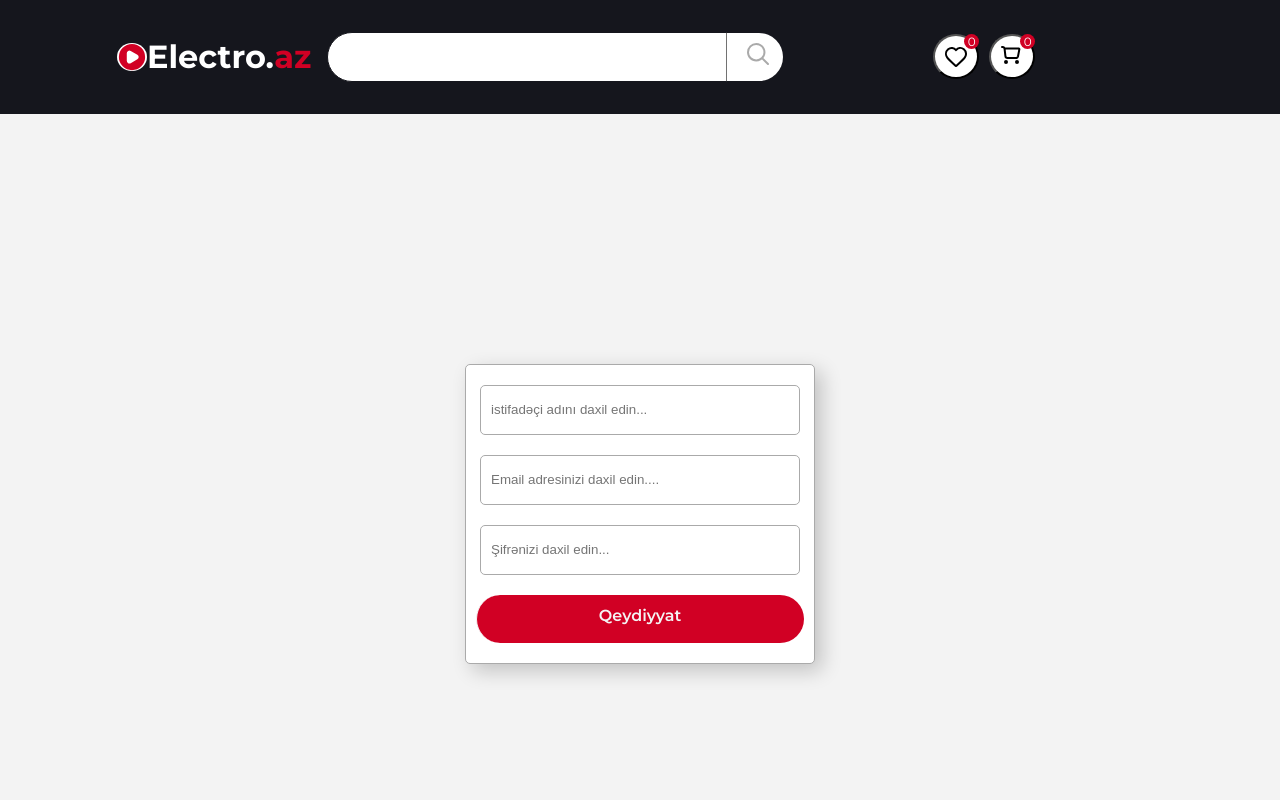
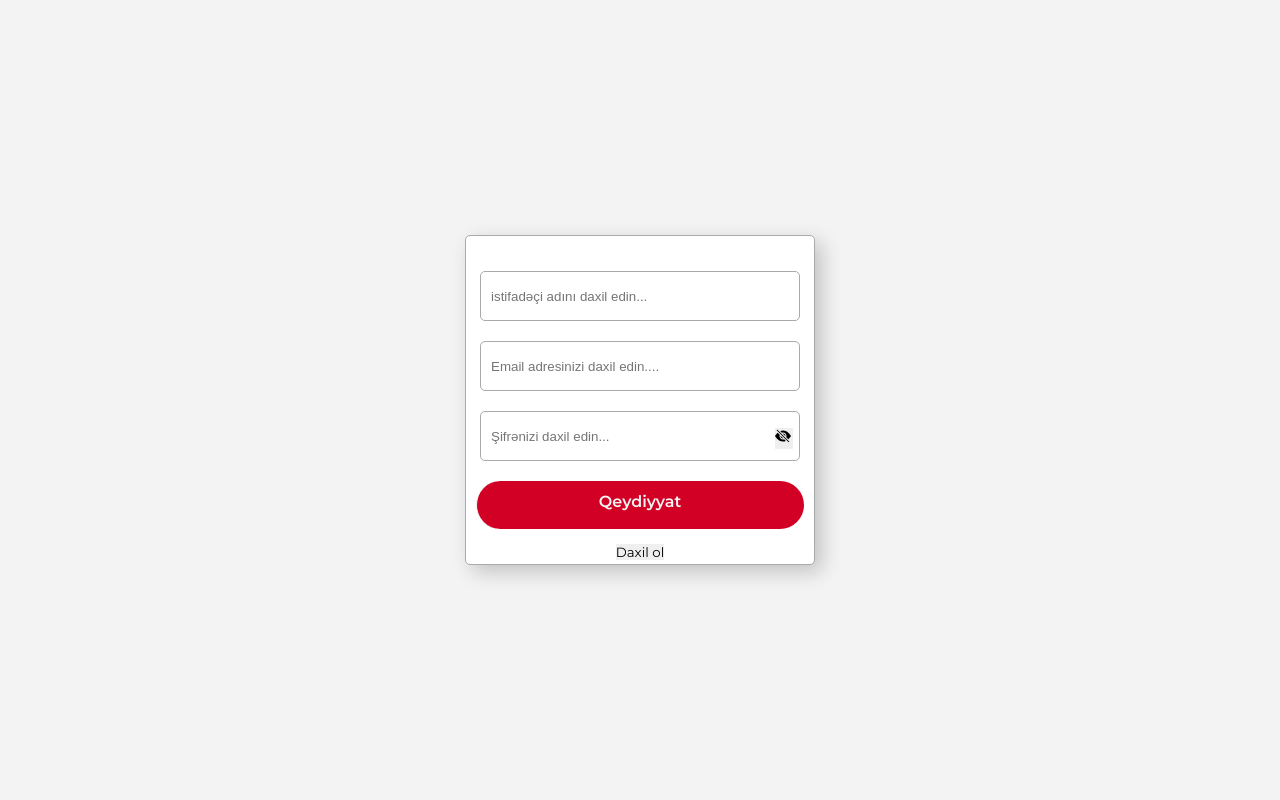
Before and after one commit to AlisahibRasulov/Electro.az-Json, a React (Create React App) app: page /signup in a window 1280 px wide. Shown: the top 800 px of the page. Built offline with nearby package versions, Linux system fonts and the light colour scheme.

Commit message:
show and hide password

```diff
--- a/src/App.js
+++ b/src/App.js
@@ -1,5 +1,5 @@
 import React, { useState } from "react";
-import { Route, Routes, Navigate } from "react-router-dom"
+import { Route, Routes, Navigate, useLocation} from "react-router-dom"
 // ? COMPONENTS
 import Navbar from "./components/Navbar";
 import Header from "./components/Header";
@@ -36,6 +36,7 @@ import Accessories from "./pages/Products/Accessories/Accessories";
 
 
 function App() {
+  const location = useLocation();
   const [user, setUser] = useState(null);
   // const [user, setUser] = useState(true);
   // ? Test
@@ -46,10 +47,12 @@ function App() {
 // const handleCategoryChange = newCategory => {
 //   setSelectedCategory(newCategory);
 // };
+const isLoginPage = location.pathname === '/login';
+const isSignupPage = location.pathname === '/signup';
   return (
     <div className="app">
-      <Header/>
-
+      {/* <Header/> */}
+      {!isLoginPage && !isSignupPage && <Header />}
       {/*  Test  */}
       {/* <header className="App-header">
         <CategoryDropdown
@@ -107,26 +110,28 @@ function App() {
 
 
   <Routes>
-  <Route
+  {/* <Route
       path="/signup"
       element={
         user ? <Navigate to="/login"/> : <Signup setUser={setUser}/>
       }
-      />
-        <Route
+      /> */}
+        {/* <Route
       path="/login"
       element={
         user ? <Login setUser={setUser}/> : <Navigate to="/signup"/>
       }
-      />
+      /> */}
         {/* <Route path="/login" element={<Login setUser={setUser}/>} /> */}
 
-        <Route
+        {/* <Route
       path="/login"
       element={
         user ? <Navigate to="/"/> : <Login setUser={setUser}/>
       }
-      />
+      /> */}
+
+
   {/* <Route
       path="/register"
       element={
@@ -149,13 +154,13 @@ function App() {
       /> */}
 
     <Route exact path="/" element={<Navbar />}>
-      {/* <Route index={true} element={<Home />} /> */}
+      <Route index={true} element={<Home />} />
 
-      <Route
+      {/* <Route
       path="/"
       element={
         user ? <Home setUser={setUser}/> : <Navigate to="/login" />}
-      />
+      /> */}
       <Route path="/about" element={<About />} />
       <Route path="/contact" element={<Contact />} />
       <Route path="/basket" element={<Basket />} />
@@ -177,8 +182,8 @@ function App() {
 
 
   </Route>
-  {/* <Route path="/login" element={<Login />} /> */}
-  {/* <Route path="/signup" element={<Signup />} />  */}
+  <Route path="/login" element={<Login />} />
+  <Route path="/signup" element={<Signup />} />
 
 </Routes>
     {/* ? Test Dropdown peoducts */}
--- a/src/components/Header.jsx
+++ b/src/components/Header.jsx
@@ -15,9 +15,19 @@ import {SearchIcon,HeaderLikeHeartIcon,HeaderBasketIcon,PlayLogo} from "../svg"
 import { Outlet } from 'react-router-dom';
 
 import { Link } from "react-router-dom";
+// const logoutBtn = {
+//   marginLeft: "90%",
+//   position: "absolute",
+//   top: "25px",
+// }
 
 const Header = () => {
   const navigate = useNavigate();
+  const logOut = () => {
+    navigate("/login");
+    // setUser(false);
+    // sessionStorage.removeItem("token");
+  };
   // const like=useSelector((state)=> state.addToCard);
   const like=useSelector((state)=> state.like.length);
   const basket = useSelector((state)=> state.basket.length)
@@ -43,6 +53,9 @@ const Header = () => {
            <HeaderBasketIcon className="basket_header-icon"/>
            <div className='basket_header-counter'>{basket}</div>
             </button>
+            <button  to="/login" onClick={logOut}>
+           Logout
+         </button>
           </div>
       </div>
      </div>
--- a/src/pages/Auth/Login.jsx
+++ b/src/pages/Auth/Login.jsx
@@ -4,13 +4,9 @@ import axios from "axios";
 import { useNavigate } from "react-router-dom";
 import { Link } from "react-router-dom";
 import Button from '../../components/library/Button';
-const signupPageBtn = {
-  // marginLeft: "90%",
-  // position: "absolute",
-  // top: "25px",
-  border:"none",
-}
-const Login = ({setUser}) => {
+
+
+const Login = () => {
   const navigate = useNavigate();
 
 
@@ -21,8 +17,13 @@ const Login = ({setUser}) => {
     const login = () => {
       axios.post(`http://35.235.116.163:9095/login`, loginData).then((res)=>{
           console.log(res)
-              navigate("/");
-              setUser(true);
+          if(res.data === true){
+            navigate("/");
+            // setUser(true);
+          }else{
+            alert("email ve yaxud password sehvdir")
+          }
+
               // sessionStorage.setItem("token", res.data.data.token);
 
       });
@@ -32,15 +33,8 @@ const Login = ({setUser}) => {
        };
 
        const signupPage = () => {
-
-        // console.log(res)
-
-          navigate("/signup");
-            setUser(false);
-            // sessionStorage.setItem("token", res.data.data.token);
-
-
-
+       navigate("/signup");
+            // setUser(false);
    };
   return (
     <div className='login'>
@@ -52,7 +46,7 @@ const Login = ({setUser}) => {
             {/* <span>
             <Link to="/signup">Hesab Yarat</Link>
            </span> */}
-           <button style={signupPageBtn} onClick={signupPage}>Qeydiyyatdan kec</button>
+           <button className='signupPageBtn' onClick={signupPage}>Hesab Yarat</button>
             </div>
 
     </div>
--- a/src/pages/Auth/Signup.jsx
+++ b/src/pages/Auth/Signup.jsx
@@ -4,35 +4,65 @@ import axios from "axios";
 import { useNavigate, } from "react-router-dom";
 // import Input from '../../components/Input';
 import Button from '../../components/library/Button';
+import { Eye, EyeSlash } from '../../svg';
 
-const Signup = ({setUser}) => {
+const Signup = () => {
   const navigate = useNavigate();
     const[signupData, setSignupData] = useState({
         username:"",
         email: "",
         password: "",
     });
+    const [visible, setVisible] = useState(false);
+
+    const togglePasswordVisibility = () => {
+      setVisible(!visible);
+    };
     const register = () => {
       axios.post(`http://35.235.116.163:9095/register`, signupData).then((res)=>{
           console.log(res)
+          navigate("/login");
+              // setUser(true);
 
-              navigate("/login");
-              setUser(true);
-              // sessionStorage.setItem("token", res.data.data.token);
-
-      });
-
+      })
+      .catch((error) => {
+        if (error.response && error.response.status === 400 ) {
+          // Handle the 400 Bad Request error here
+          // alert("Bu email artiq istifade olunub");
+          if (error.response.data && error.response.data.message) {
+            // Extract and display the error message
+            alert("Bu email artiq istifade olunub");
+          } else {
+            alert("Melumatlari duzgun daxil etdiyinize emin olun");
+          }
+        } else {
+          // Handle other errors here
+          console.error("Error:", error);
+        }
+      })
      };
     const onHandleChange = (e) => {
         setSignupData({...signupData, [e.target.name]:e.target.value});
        };
+       const loginPage = () => {
+        navigate("/login");
+             // setUser(false);
+    };
   return (
     <div className='signup'>
             <div className='signup-cart'>
             <input type="text" onChange={onHandleChange} className="signup-username" name="username" placeholder="istifadəçi adını daxil edin..."/>
             <input type="text" onChange={onHandleChange} className="signup-email" name="email" placeholder="Email adresinizi daxil edin...."/>
-            <input type="password" onChange={onHandleChange} className="signup-password" name="password" placeholder="Şifrənizi daxil edin..."/>
+            <div className="password-content">
+            <input type={visible ? 'text' : 'password'} onChange={onHandleChange} className="signup-password" name="password" placeholder="Şifrənizi daxil edin..."/>
+            <button className='password-btn' onClick={togglePasswordVisibility}>
+            {visible ? <Eye/> : <EyeSlash/>}
+            </button>
+            </div>
+
             <Button onClick={register} className='signup-btn'>Qeydiyyat</Button>
+            <button className='loginPageBtn' onClick={loginPage}>Daxil ol</button>
+
             </div>
 
     </div>
--- a/src/pages/Home.jsx
+++ b/src/pages/Home.jsx
@@ -5,25 +5,25 @@ import Discount from '../components/products/DiscountCards/Discount';
 import New from '../components/products/NewCards/New';
 import CarouselImg from '../components/CarouselImg';
 
-const logoutBtn = {
-  marginLeft: "90%",
-  position: "absolute",
-  top: "25px",
-}
+// const logoutBtn = {
+//   marginLeft: "90%",
+//   position: "absolute",
+//   top: "25px",
+// }
 
-const Home = ({setUser}) => {
-  const navigate = useNavigate();
-  const logOut = () => {
-    navigate("/login");
-    setUser(false);
-    // sessionStorage.removeItem("token");
-  };
+const Home = () => {
+  // const navigate = useNavigate();
+  // const logOut = () => {
+  //   navigate("/login");
+  //   // setUser(false);
+  //   // sessionStorage.removeItem("token");
+  // };
   return (
     <div>
       <>
-      <button style={logoutBtn} onClick={logOut}>
+      {/* <button style={logoutBtn} onClick={logOut}>
     Logout
-      </button>
+      </button> */}
       <Outlet/>
       </>
 
--- a/src/styles/pages/login.scss
+++ b/src/styles/pages/login.scss
@@ -4,6 +4,7 @@
     justify-content: center;
     height: 100vh;
     .login-cart{
+        position: relative;
         display: flex;
         align-items: center;
         justify-content: center;
@@ -33,6 +34,12 @@
         width: 100%;
         background-color: #D10024;
     }
+    .signupPageBtn{
+        position: absolute;
+        bottom: 4px;
+        border: none;
+        cursor: pointer;
+    }
     }
 
 
--- a/src/styles/pages/signup.scss
+++ b/src/styles/pages/signup.scss
@@ -4,6 +4,7 @@
     justify-content: center;
     height: 100vh;
     .signup-cart{
+        position: relative;
         display: flex;
         align-items: center;
         justify-content: center;
@@ -13,9 +14,22 @@
         box-shadow: 7px 7px 20px rgba(0, 0, 0, 0.2);
         /* min-width: 44px; */
         width: 350px;
-        height: 300px;
+        height: 330px;
         padding: 10px;
         background-color: #fff;
+        .password-content{
+            position: relative;
+           .signup-password{
+
+           }
+           .password-btn{
+            position: absolute;
+            top: 17px;
+            right: 7px;
+            border: none;
+            cursor: pointer;
+           }
+        }
         .signup-username,.signup-email,.signup-password{
         padding: 10px 10px;
         width: 320px;
@@ -33,7 +47,12 @@
         width: 100%;
         background-color: #D10024;
     }
+
+    .loginPageBtn{
+        position: absolute;
+        bottom: 4px;
+        border: none;
+        cursor: pointer;
     }
-
-
+    }
 }
--- a/src/svg/index.js
+++ b/src/svg/index.js
@@ -509,3 +509,31 @@ export const HeaderBasketIcon = (props) => (
       />
     </svg>
   )
+
+  export const Eye = (props) => (
+    <svg
+      xmlns="http://www.w3.org/2000/svg"
+      width={18}
+      height={18}
+      fill="currentColor"
+      className="bi bi-eye-fill"
+      {...props}
+    >
+      <path d="M10.5 8a2.5 2.5 0 1 1-5 0 2.5 2.5 0 0 1 5 0z" />
+      <path d="M0 8s3-5.5 8-5.5S16 8 16 8s-3 5.5-8 5.5S0 8 0 8zm8 3.5a3.5 3.5 0 1 0 0-7 3.5 3.5 0 0 0 0 7z" />
+    </svg>
+  )
+
+  export const EyeSlash = (props) => (
+    <svg
+      xmlns="http://www.w3.org/2000/svg"
+      width={18}
+      height={18}
+      fill="currentColor"
+      className="bi bi-eye-slash-fill"
+      {...props}
+    >
+      <path d="m10.79 12.912-1.614-1.615a3.5 3.5 0 0 1-4.474-4.474l-2.06-2.06C.938 6.278 0 8 0 8s3 5.5 8 5.5a7.029 7.029 0 0 0 2.79-.588zM5.21 3.088A7.028 7.028 0 0 1 8 2.5c5 0 8 5.5 8 5.5s-.939 1.721-2.641 3.238l-2.062-2.062a3.5 3.5 0 0 0-4.474-4.474L5.21 3.089z" />
+      <path d="M5.525 7.646a2.5 2.5 0 0 0 2.829 2.829l-2.83-2.829zm4.95.708-2.829-2.83a2.5 2.5 0 0 1 2.829 2.829zm3.171 6-12-12 .708-.708 12 12-.708.708z" />
+    </svg>
+  )
```
Also changed, not shown: src/svg/eye-fill.svg (added), src/svg/eye-slash-fill.svg (added).
